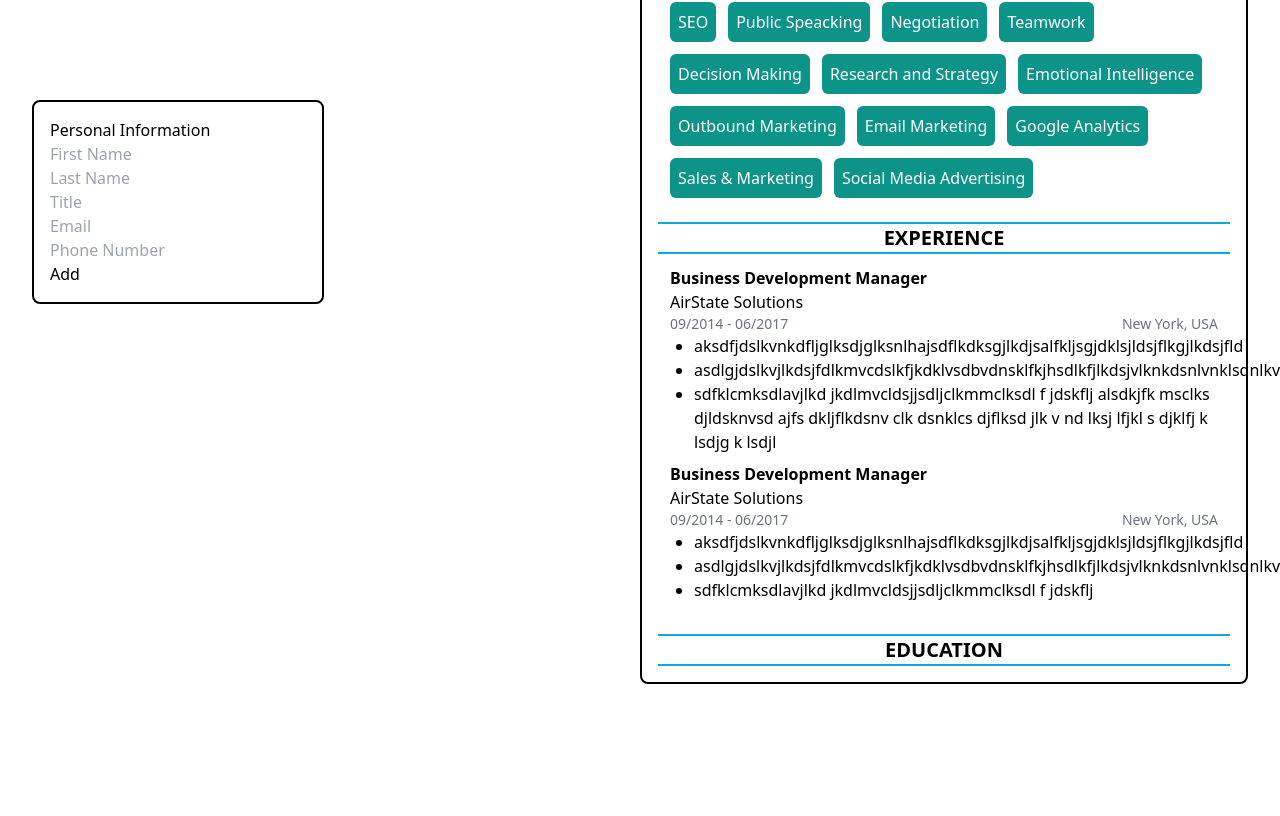
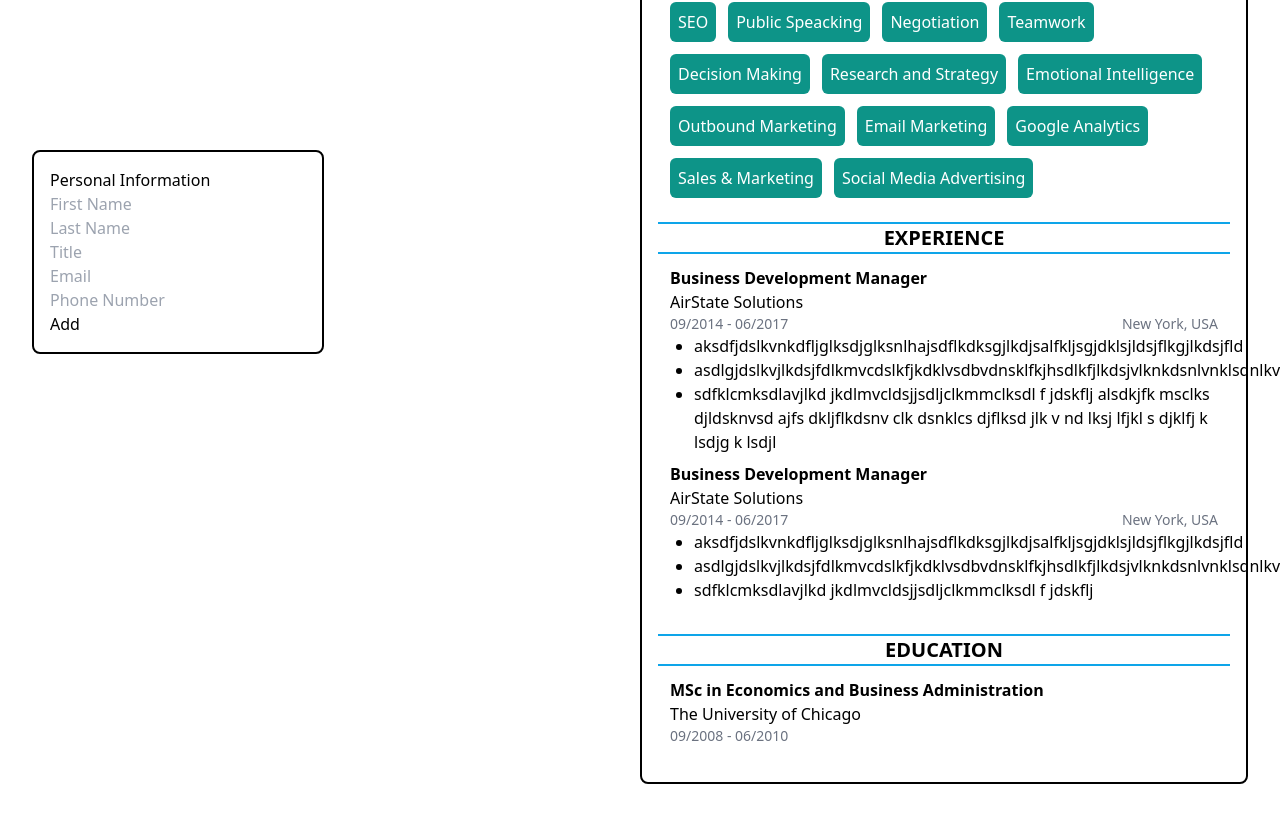
Before and after one commit to rtokala14/cv-project, a React (Create React App) app: page / in a window 1280 px wide. Shown: the part 400-1216 px from the top of the page. Before the commit the page ends 1116 px from the top, so only its background shows below. Built offline with nearby package versions, Linux system fonts and the light colour scheme.

Commit message:
Add education field display styles

```diff
--- a/src/components/Display.js
+++ b/src/components/Display.js
@@ -64,6 +64,17 @@ class Display extends React.Component {
 
         <div>
           <h2 className="resume-title">education</h2>
+          <div className=" p-3">
+            {data.education.map((value, i) => {
+              return (
+                <div className=" mb-2">
+                  <h3 className=" font-bold">{value.degree}</h3>
+                  <h4 className=" font-medium">{value.university}</h4>
+                  <p className=" text-sm text-gray-500">{value.timeline}</p>
+                </div>
+              );
+            })}
+          </div>
         </div>
       </div>
     );
```
